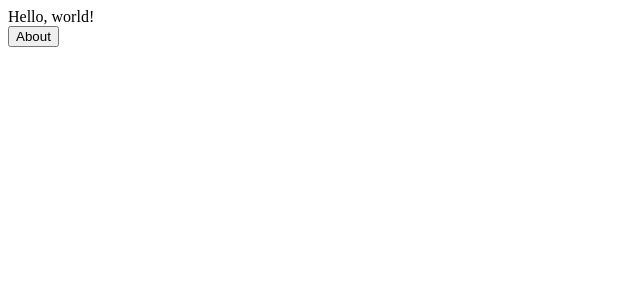
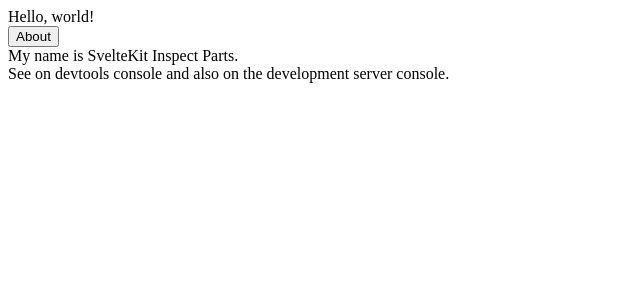
Before and after one commit to sonyarianto/sveltekit-inspect-parts, a SvelteKit app: page / in a window 1280 px wide. Shown: the top 300 px of the page, without its empty margins (0-640 px from the left). Built offline with nearby package versions, Linux system fonts and the light colour scheme.

Commit message:
refactor code

```diff
--- a/src/routes/+layout.server.ts
+++ b/src/routes/+layout.server.ts
@@ -1,3 +1,3 @@
 export async function load() {
-    console.log('[load()] /+layout.server.ts');
+	console.log('[load()] /+layout.server.ts');
 }
--- a/src/routes/+page.server.ts
+++ b/src/routes/+page.server.ts
@@ -1,3 +1,3 @@
 export async function load() {
-    console.log('[load()] /+page.server.ts');
+	console.log('[load()] /+page.server.ts');
 }
--- a/src/routes/+page.svelte
+++ b/src/routes/+page.svelte
@@ -2,6 +2,7 @@
 	import { onMount } from 'svelte';
 	import { goto } from '$app/navigation';
 	import { name } from '$lib/stores';
+	import MyName from './MyName.svelte';
 
 	console.log('[<script>] /+page.svelte');
 
@@ -19,3 +20,4 @@
 
 <div>Hello, world!</div>
 <button on:click={() => goto('/about')}>About</button>
+<MyName />
--- a/src/routes/+page.ts
+++ b/src/routes/+page.ts
@@ -1,3 +1,3 @@
 export async function load() {
-    console.log('[load()] /+page.ts');
+	console.log('[load()] /+page.ts');
 }
--- /dev/null
+++ b/src/routes/MyName.svelte
@@ -0,0 +1,15 @@
+<script lang="ts">
+	import { onMount } from 'svelte';
+	import { name } from '$lib/stores';
+
+	console.log('[<script>] /MyName.svelte');
+
+	onMount(() => {
+		console.log('[onMount()] /MyName.svelte');
+	});
+</script>
+
+<div>
+	My name is {$name}.
+</div>
+<div>See on devtools console and also on the development server console.</div>
--- a/src/routes/about/+page.js
+++ b/src/routes/about/+page.js
@@ -1,3 +1,3 @@
 export async function load() {
-    console.log('[load()] /about/+page.ts');
+	console.log('[load()] /about/+page.ts');
 }
--- a/src/routes/about/+page.server.js
+++ b/src/routes/about/+page.server.js
@@ -1,3 +1,3 @@
 export async function load() {
-    console.log('[load()] /about/+page.server.ts');
+	console.log('[load()] /about/+page.server.ts');
 }
```
Also changed, not shown: package.json (line endings or trailing spaces).
